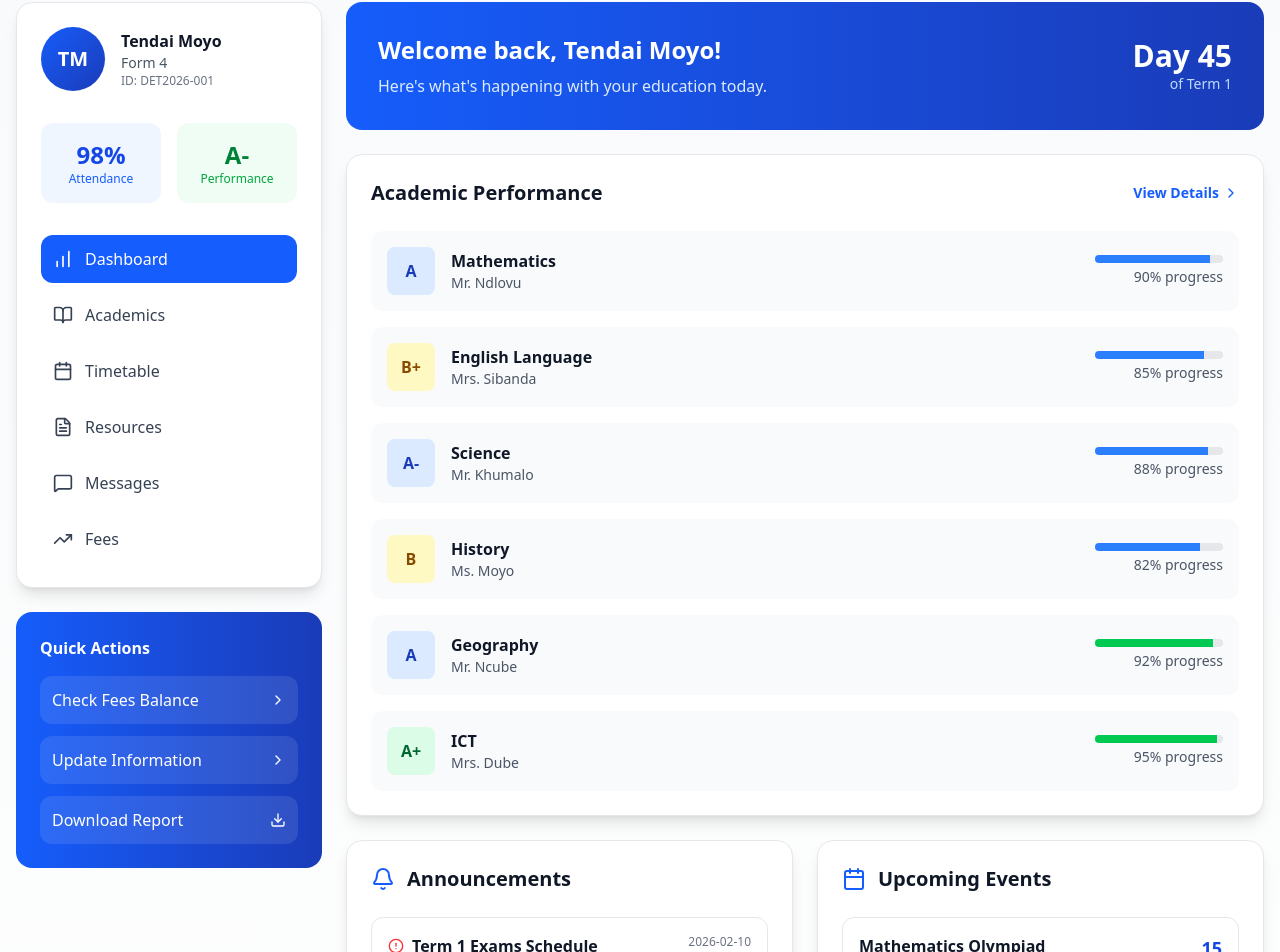
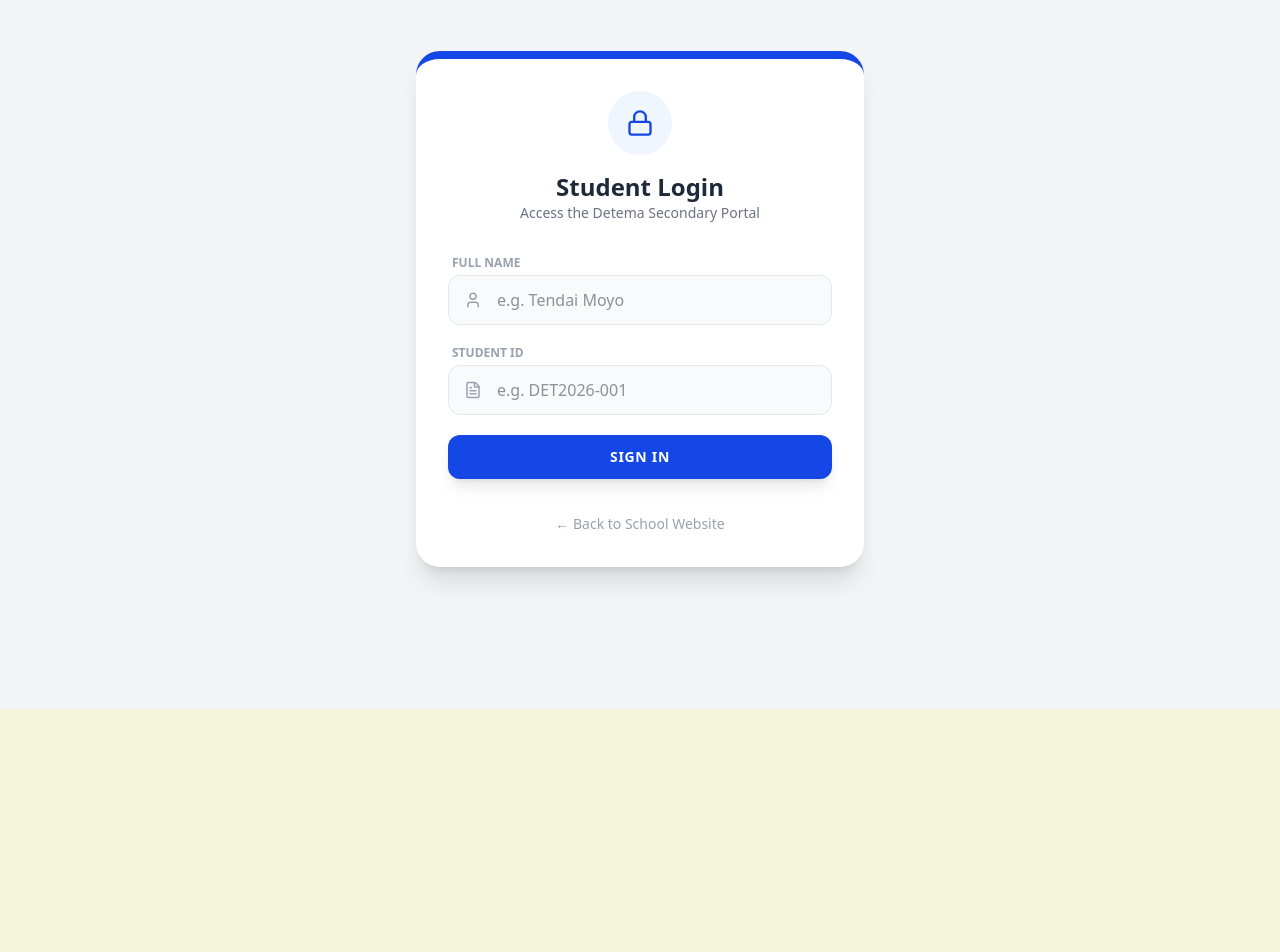
Before and after one commit to FaustinoDhovi/detemasec, a Next.js app: page /portal in a window 1280 px wide. Shown: the part 91-1043 px from the top of the page. After the commit the page ends 800 px from the top, so only its background shows below. Built offline with nearby package versions, Linux system fonts and the light colour scheme.

Commit message:
Update student portal with login and dashboard

```diff
--- a/package.json
+++ b/package.json
@@ -9,11 +9,15 @@
     "lint": "eslint"
   },
   "dependencies": {
+    "@sanity/image-url": "^2.0.2",
+    "@sanity/vision": "^5.2.0",
     "autoprefixer": "^10.4.23",
     "lucide-react": "^0.562.0",
     "next": "16.1.1",
+    "next-sanity": "^12.0.10",
     "react": "19.2.3",
-    "react-dom": "19.2.3"
+    "react-dom": "19.2.3",
+    "sanity": "^5.2.0"
   },
   "devDependencies": {
     "@tailwindcss/postcss": "^4.1.18",
--- a/src/app/portal/page.tsx
+++ b/src/app/portal/page.tsx
@@ -9,23 +9,28 @@ import {
   Download,
   Bell,
   User,
-  Clock,
   FileText,
   Settings,
   LogOut,
-  Search,
   MessageSquare,
-  Award,
   TrendingUp,
   BarChart,
-  CheckCircle,
-  AlertCircle
+  AlertCircle,
+  Lock
 } from "lucide-react";
 
 export default function StudentPortal() {
+  // Authentication State
+  const [isLoggedIn, setIsLoggedIn] = useState(false);
+  const [loginName, setLoginName] = useState("");
+  const [loginId, setLoginId] = useState("");
+  const [loginError, setLoginError] = useState("");
+
+  // Dashboard State
   const [activeTab, setActiveTab] = useState("dashboard");
-  const [notifications, setNotifications] = useState(3);
+  const [notifications] = useState(3);
 
+  // Mock Data (Later this will come from Sanity)
   const user = {
     name: "Tendai Moyo",
     grade: "Form 4",
@@ -45,27 +50,9 @@ export default function StudentPortal() {
   ];
 
   const announcements = [
-    {
-      id: 1,
-      title: "Term 1 Exams Schedule",
-      description: "Examination timetable for Term 1 has been released.",
-      date: "2026-02-10",
-      priority: "high"
-    },
-    {
-      id: 2,
-      title: "Sports Day Postponed",
-      description: "Annual Sports Day rescheduled to March 15, 2026.",
-      date: "2026-02-08",
-      priority: "medium"
-    },
-    {
-      id: 3,
-      title: "Library Opening Hours",
-      description: "Extended library hours during exam period.",
-      date: "2026-02-05",
-      priority: "low"
-    },
+    { id: 1, title: "Term 1 Exams Schedule", description: "Examination timetable for Term 1 has been released.", date: "2026-02-10", priority: "high" },
+    { id: 2, title: "Sports Day Postponed", description: "Annual Sports Day rescheduled to March 15, 2026.", date: "2026-02-08", priority: "medium" },
+    { id: 3, title: "Library Opening Hours", description: "Extended library hours during exam period.", date: "2026-02-05", priority: "low" },
   ];
 
   const downloads = [
@@ -82,6 +69,81 @@ export default function StudentPortal() {
     { date: "2026-03-01", title: "Term 1 Exams Begin", time: "8:00 AM" },
   ];
 
+  // Login Handler
+  const handleLogin = (e: React.FormEvent) => {
+    e.preventDefault();
+    if (loginName === user.name && loginId === user.studentId) {
+      setIsLoggedIn(true);
+      setLoginError("");
+    } else {
+      setLoginError("Invalid Name or Student ID. Please check your credentials.");
+    }
+  };
+
+  // 1. LOGIN VIEW
+  if (!isLoggedIn) {
+    return (
+      <div className="min-h-screen bg-gray-100 flex items-center justify-center p-4 font-sans">
+        <div className="max-w-md w-full bg-white rounded-3xl shadow-xl p-8 border-t-8 border-blue-700">
+          <div className="text-center mb-8">
+            <div className="bg-blue-50 w-16 h-16 rounded-full flex items-center justify-center mx-auto mb-4">
+              <Lock className="text-blue-700" size={28} />
+            </div>
+            <h1 className="text-2xl font-bold text-gray-800">Student Login</h1>
+            <p className="text-gray-500 text-sm">Access the Detema Secondary Portal</p>
+          </div>
+
+          <form onSubmit={handleLogin} className="space-y-5">
+            <div>
+              <label className="block text-xs font-semibold text-gray-400 uppercase mb-1 ml-1">Full Name</label>
+              <div className="relative">
+                <User className="absolute left-4 top-1/2 -translate-y-1/2 text-gray-400" size={18} />
+                <input
+                  type="text"
+                  className="w-full pl-12 pr-4 py-3 bg-gray-50 border border-gray-200 rounded-xl focus:ring-2 focus:ring-blue-500 outline-none transition-all"
+                  placeholder="e.g. Tendai Moyo"
+                  value={loginName}
+                  onChange={(e) => setLoginName(e.target.value)}
+                  required
+                />
+              </div>
+            </div>
+
+            <div>
+              <label className="block text-xs font-semibold text-gray-400 uppercase mb-1 ml-1">Student ID</label>
+              <div className="relative">
+                <FileText className="absolute left-4 top-1/2 -translate-y-1/2 text-gray-400" size={18} />
+                <input
+                  type="text"
+                  className="w-full pl-12 pr-4 py-3 bg-gray-50 border border-gray-200 rounded-xl focus:ring-2 focus:ring-blue-500 outline-none transition-all"
+                  placeholder="e.g. DET2026-001"
+                  value={loginId}
+                  onChange={(e) => setLoginId(e.target.value)}
+                  required
+                />
+              </div>
+            </div>
+
+            {loginError && (
+              <div className="flex items-center gap-2 text-red-600 text-xs font-medium bg-red-50 p-3 rounded-lg border border-red-100">
+                <AlertCircle size={14} /> {loginError}
+              </div>
+            )}
+
+            <button type="submit" className="w-full bg-blue-700 text-white font-bold py-3 rounded-xl hover:bg-blue-800 transition-colors shadow-lg uppercase tracking-wider text-sm">
+              Sign In
+            </button>
+          </form>
+
+          <div className="mt-8 text-center">
+            <Link href="/" className="text-sm text-gray-400 hover:text-blue-600 transition-colors">← Back to School Website</Link>
+          </div>
+        </div>
+      </div>
+    );
+  }
+
+  // 2. DASHBOARD VIEW (Visible after login)
   return (
     <div className="min-h-screen bg-gradient-to-b from-gray-50 to-white font-sans">
       {/* Top Navigation */}
@@ -99,7 +161,7 @@ export default function StudentPortal() {
               <h1 className="text-xl font-bold bg-gradient-to-r from-blue-600 to-blue-800 bg-clip-text text-transparent">
                 Student Portal
               </h1>
-              <p className="text-xs text-gray-600">Welcome back, {user.name}</p>
+              <p className="text-xs text-gray-600">Logged in as {user.name}</p>
             </div>
 
             <div className="flex items-center space-x-4">
@@ -111,24 +173,22 @@ export default function StudentPortal() {
                   </span>
                 )}
               </button>
-              <button className="flex items-center space-x-2 p-2 hover:bg-gray-100 rounded-lg transition-colors">
+              <button className="p-2 hover:bg-gray-100 rounded-lg transition-colors">
                 <Settings className="h-5 w-5 text-gray-700" />
               </button>
-              <button className="flex items-center space-x-2 p-2 hover:bg-gray-100 rounded-lg transition-colors">
-                <LogOut className="h-5 w-5 text-gray-700" />
+              <button onClick={() => setIsLoggedIn(false)} className="p-2 hover:bg-red-50 rounded-lg transition-colors">
+                <LogOut className="h-5 w-5 text-red-600" />
               </button>
             </div>
           </div>
         </div>
       </nav>
 
-      {/* Dashboard Layout */}
       <div className="container mx-auto px-4 py-6">
         <div className="flex flex-col lg:flex-row gap-6">
           {/* Sidebar */}
           <div className="lg:w-1/4">
             <div className="bg-white rounded-2xl shadow-lg border border-gray-200 p-6 mb-6">
-              {/* User Profile */}
               <div className="flex items-center space-x-4 mb-8">
                 <div className="w-16 h-16 bg-gradient-to-br from-blue-600 to-blue-800 rounded-full flex items-center justify-center text-white text-xl font-bold">
                   {user.avatar}
@@ -140,7 +200,6 @@ export default function StudentPortal() {
                 </div>
               </div>
 
-              {/* Quick Stats */}
               <div className="grid grid-cols-2 gap-4 mb-8">
                 <div className="bg-blue-50 p-4 rounded-xl text-center">
                   <div className="text-2xl font-bold text-blue-700">{user.attendance}</div>
@@ -152,7 +211,6 @@ export default function StudentPortal() {
                 </div>
               </div>
 
-              {/* Navigation Menu */}
               <nav className="space-y-2">
                 {[
                   { id: "dashboard", label: "Dashboard", icon: BarChart },
@@ -173,37 +231,17 @@ export default function StudentPortal() {
                 ))}
               </nav>
             </div>
-
-            {/* Quick Links */}
-            <div className="bg-gradient-to-r from-blue-600 to-blue-800 rounded-2xl p-6 text-white">
-              <h4 className="font-bold mb-4">Quick Actions</h4>
-              <div className="space-y-3">
-                <Link href="/fees" className="flex items-center justify-between p-3 bg-white/10 hover:bg-white/20 rounded-xl transition-colors">
-                  <span>Check Fees Balance</span>
-                  <ChevronLeft className="h-4 w-4 transform rotate-180" />
-                </Link>
-                <Link href="/register" className="flex items-center justify-between p-3 bg-white/10 hover:bg-white/20 rounded-xl transition-colors">
-                  <span>Update Information</span>
-                  <ChevronLeft className="h-4 w-4 transform rotate-180" />
-                </Link>
-                <button className="w-full flex items-center justify-between p-3 bg-white/10 hover:bg-white/20 rounded-xl transition-colors">
-                  <span>Download Report</span>
-                  <Download className="h-4 w-4" />
-                </button>
-              </div>
-            </div>
           </div>
 
-          {/* Main Content */}
+          {/* Main Content Area */}
           <div className="lg:w-3/4">
             {activeTab === "dashboard" && (
               <div className="space-y-6">
-                {/* Welcome Card */}
-                <div className="bg-gradient-to-r from-blue-600 to-blue-800 rounded-2xl p-8 text-white">
+                <div className="bg-gradient-to-r from-blue-600 to-blue-800 rounded-2xl p-8 text-white shadow-lg">
                   <div className="flex items-center justify-between">
                     <div>
                       <h2 className="text-2xl font-bold mb-2">Welcome back, {user.name}!</h2>
-                      <p className="text-blue-100">Here's what's happening with your education today.</p>
+                      <p className="text-blue-100">Here's your academic summary for today.</p>
                     </div>
                     <div className="text-right">
                       <div className="text-3xl font-bold">Day 45</div>
@@ -214,20 +252,13 @@ export default function StudentPortal() {
 
                 {/* Academic Performance */}
                 <div className="bg-white rounded-2xl shadow-lg border border-gray-200 p-6">
-                  <div className="flex items-center justify-between mb-6">
-                    <h3 className="text-xl font-bold text-gray-900">Academic Performance</h3>
-                    <button className="text-blue-600 hover:text-blue-700 font-semibold text-sm flex items-center space-x-1">
-                      <span>View Details</span>
-                      <ChevronLeft className="h-4 w-4 transform rotate-180" />
-                    </button>
-                  </div>
-
+                  <h3 className="text-xl font-bold text-gray-900 mb-6">Subject Progress</h3>
                   <div className="space-y-4">
                     {subjects.map((subject, index) => (
-                      <div key={index} className="flex items-center justify-between p-4 bg-gray-50 rounded-xl hover:bg-gray-100 transition-colors">
+                      <div key={index} className="flex items-center justify-between p-4 bg-gray-50 rounded-xl">
                         <div className="flex items-center space-x-4">
-                          <div className={`w-12 h-12 rounded-lg flex items-center justify-center ${subject.grade === 'A+' ? 'bg-green-100 text-green-800' : subject.grade.startsWith('A') ? 'bg-blue-100 text-blue-800' : 'bg-yellow-100 text-yellow-800'}`}>
-                            <span className="font-bold">{subject.grade}</span>
+                          <div className="w-12 h-12 bg-blue-100 text-blue-800 rounded-lg flex items-center justify-center font-bold">
+                            {subject.grade}
                           </div>
                           <div>
                             <h4 className="font-bold text-gray-900">{subject.name}</h4>
@@ -236,18 +267,16 @@ export default function StudentPortal() {
                         </div>
                         <div className="text-right">
                           <div className="w-32 h-2 bg-gray-200 rounded-full overflow-hidden">
-                            <div
-                              className={`h-full ${subject.progress > 90 ? 'bg-green-500' : subject.progress > 80 ? 'bg-blue-500' : 'bg-yellow-500'}`}
-                              style={{ width: `${subject.progress}%` }}
-                            ></div>
+                            <div className="h-full bg-blue-500" style={{ width: `${subject.progress}%` }}></div>
                           </div>
-                          <p className="text-sm text-gray-600 mt-1">{subject.progress}% progress</p>
+                          <p className="text-sm text-gray-600 mt-1">{subject.progress}%</p>
                         </div>
                       </div>
                     ))}
                   </div>
                 </div>
 
+                {/* Bottom Grid */}
                 <div className="grid md:grid-cols-2 gap-6">
                   {/* Announcements */}
                   <div className="bg-white rounded-2xl shadow-lg border border-gray-200 p-6">
@@ -255,129 +284,58 @@ export default function StudentPortal() {
                       <Bell className="h-6 w-6 text-blue-600" />
                       <h3 className="text-xl font-bold text-gray-900">Announcements</h3>
                     </div>
-
                     <div className="space-y-4">
-                      {announcements.map((announcement) => (
-                        <div key={announcement.id} className="p-4 border border-gray-200 rounded-xl hover:border-blue-300 transition-colors">
-                          <div className="flex items-start justify-between mb-2">
-                            <div className="flex items-center space-x-2">
-                              {announcement.priority === "high" ? (
-                                <AlertCircle className="h-4 w-4 text-red-500" />
-                              ) : announcement.priority === "medium" ? (
-                                <AlertCircle className="h-4 w-4 text-yellow-500" />
-                              ) : (
-                                <AlertCircle className="h-4 w-4 text-blue-500" />
-                              )}
-                              <h4 className="font-bold text-gray-900">{announcement.title}</h4>
-                            </div>
-                            <span className="text-xs text-gray-500">{announcement.date}</span>
-                          </div>
-                          <p className="text-sm text-gray-600">{announcement.description}</p>
+                      {announcements.map((ann) => (
+                        <div key={ann.id} className="p-4 border border-gray-100 rounded-xl">
+                          <h4 className="font-bold text-sm text-gray-900">{ann.title}</h4>
+                          <p className="text-xs text-gray-500 mb-1">{ann.date}</p>
+                          <p className="text-sm text-gray-600">{ann.description}</p>
                         </div>
                       ))}
                     </div>
                   </div>
 
-                  {/* Upcoming Events */}
+                  {/* Downloads */}
                   <div className="bg-white rounded-2xl shadow-lg border border-gray-200 p-6">
                     <div className="flex items-center space-x-3 mb-6">
-                      <Calendar className="h-6 w-6 text-blue-600" />
-                      <h3 className="text-xl font-bold text-gray-900">Upcoming Events</h3>
+                      <Download className="h-6 w-6 text-blue-600" />
+                      <h3 className="text-xl font-bold text-gray-900">Resources</h3>
                     </div>
-
-                    <div className="space-y-4">
-                      {upcomingEvents.map((event, index) => (
-                        <div key={index} className="flex items-center justify-between p-4 border border-gray-200 rounded-xl hover:border-blue-300 transition-colors">
-                          <div>
-                            <h4 className="font-bold text-gray-900">{event.title}</h4>
-                            <p className="text-sm text-gray-600">{event.time}</p>
-                          </div>
-                          <div className="text-right">
-                            <div className="text-lg font-bold text-blue-700">{event.date.split('-')[2]}</div>
-                            <div className="text-xs text-gray-500">
-                              {new Date(event.date).toLocaleDateString('en-US', { month: 'short' })}
+                    <div className="grid gap-3">
+                      {downloads.map((doc, idx) => (
+                        <button key={idx} className="flex items-center justify-between p-3 border rounded-xl hover:bg-blue-50 transition-colors group">
+                          <div className="flex items-center space-x-3">
+                            <FileText className="h-5 w-5 text-blue-600" />
+                            <div className="text-left">
+                              <p className="text-sm font-bold text-gray-800">{doc.title}</p>
+                              <p className="text-[10px] text-gray-400 uppercase font-bold">{doc.size}</p>
                             </div>
                           </div>
-                        </div>
+                          <Download className="h-4 w-4 text-gray-300 group-hover:text-blue-600" />
+                        </button>
                       ))}
                     </div>
-                  </div>
-                </div>
-
-                {/* Downloads */}
-                <div className="bg-white rounded-2xl shadow-lg border border-gray-200 p-6">
-                  <div className="flex items-center justify-between mb-6">
-                    <div className="flex items-center space-x-3">
-                      <Download className="h-6 w-6 text-blue-600" />
-                      <h3 className="text-xl font-bold text-gray-900">Downloads</h3>
-                    </div>
-                    <button className="text-blue-600 hover:text-blue-700 font-semibold text-sm">
-                      View All
-                    </button>
-                  </div>
-
-                  <div className="grid md:grid-cols-2 gap-4">
-                    {downloads.map((doc, index) => (
-                      <button key={index} className="flex items-center justify-between p-4 border border-gray-200 rounded-xl hover:border-blue-500 hover:bg-blue-50 transition-all group">
-                        <div className="flex items-center space-x-3">
-                          <div className="w-10 h-10 bg-blue-100 rounded-lg flex items-center justify-center">
-                            <FileText className="h-5 w-5 text-blue-600" />
-                          </div>
-                          <div className="text-left">
-                            <h4 className="font-bold text-gray-900 group-hover:text-blue-700">{doc.title}</h4>
-                            <p className="text-xs text-gray-500">{doc.type} • {doc.size}</p>
-                          </div>
-                        </div>
-                        <Download className="h-5 w-5 text-gray-400 group-hover:text-blue-600" />
-                      </button>
-                    ))}
                   </div>
                 </div>
               </div>
             )}
 
             {activeTab === "academics" && (
-              <div className="bg-white rounded-2xl shadow-lg border border-gray-200 p-6">
+               <div className="bg-white rounded-2xl shadow-lg border border-gray-200 p-6">
                 <h3 className="text-2xl font-bold text-gray-900 mb-6">Academic Information</h3>
-                <div className="space-y-8">
-                  <div>
-                    <h4 className="text-lg font-bold text-gray-900 mb-4">Curriculum Overview</h4>
-                    <div className="grid md:grid-cols-3 gap-6">
-                      <div className="bg-blue-50 p-6 rounded-xl">
-                        <h5 className="font-bold text-blue-800 mb-2">Form 1-2 (Junior)</h5>
-                        <p className="text-sm text-blue-700">Core subjects: English, Mathematics, Sciences, Humanities</p>
-                      </div>
-                      <div className="bg-green-50 p-6 rounded-xl">
-                        <h5 className="font-bold text-green-800 mb-2">Form 3-4 (O-Level)</h5>
-                        <p className="text-sm text-green-700">ZIMSEC curriculum with subject specialization</p>
-                      </div>
-                      <div className="bg-purple-50 p-6 rounded-xl">
-                        <h5 className="font-bold text-purple-800 mb-2">A-Level</h5>
-                        <p className="text-sm text-purple-700">Arts, Commercials, and Sciences streams</p>
-                      </div>
-                    </div>
-                  </div>
+                <div className="bg-blue-50 p-6 rounded-xl border border-blue-100">
+                  <p className="text-blue-800">Your full academic transcript will be available here at the end of Term 1.</p>
                 </div>
-              </div>
+               </div>
             )}
           </div>
         </div>
       </div>
 
-      {/* Footer */}
       <footer className="bg-gray-900 text-white py-8 mt-12">
-        <div className="container mx-auto px-4">
-          <div className="flex flex-col md:flex-row items-center justify-between">
-            <div>
-              <p className="text-sm text-gray-400">Detema Secondary Student Portal v3.0</p>
-              <p className="text-xs text-gray-500">Secure and confidential</p>
-            </div>
-            <div className="flex items-center space-x-6 mt-4 md:mt-0">
-              <Link href="/" className="text-sm text-gray-400 hover:text-white">Help Center</Link>
-              <Link href="/" className="text-sm text-gray-400 hover:text-white">Privacy Policy</Link>
-              <Link href="/" className="text-sm text-gray-400 hover:text-white">Terms of Use</Link>
-            </div>
-          </div>
+        <div className="container mx-auto px-4 text-center">
+          <p className="text-sm text-gray-400">Detema Secondary Student Portal v3.0</p>
+          <p className="text-xs text-gray-600 mt-1">© 2026 Detema Secondary. All Rights Reserved.</p>
         </div>
       </footer>
     </div>
--- /dev/null
+++ b/src/sanity/schemaTypes/index.ts
@@ -0,0 +1,5 @@
+import { type SchemaTypeDefinition } from 'sanity'
+
+export const schema: { types: SchemaTypeDefinition[] } = {
+  types: [],
+}
--- /dev/null
+++ b/src/sanity/schemaTypes/student.ts
@@ -0,0 +1,13 @@
+export const student = {
+  name: 'student',
+  title: 'Students',
+  type: 'document',
+  fields: [
+    { name: 'fullName', title: 'Full Name', type: 'string' },
+    { name: 'studentId', title: 'Student ID', type: 'string' },
+    { name: 'grade', title: 'Grade/Form', type: 'string' },
+    { name: 'attendance', title: 'Attendance %', type: 'string' },
+    { name: 'performance', title: 'Performance Grade', type: 'string' },
+    // You can add more fields for subjects later
+  ],
+}
```
Also changed, not shown: sanity.cli.ts (added, +10 -0 lines), sanity.config.ts (added, +28 -0 lines), src/app/studio/[[...tool]]/page.tsx (added, +19 -0 lines), src/sanity/env.ts (added, +20 -0 lines), src/sanity/lib/client.ts (added, +10 -0 lines), src/sanity/lib/image.ts (added, +11 -0 lines), src/sanity/lib/live.ts (added, +9 -0 lines), src/sanity/structure.ts (added, +7 -0 lines), 1 other file (tests, documents, lock files or other folders).
